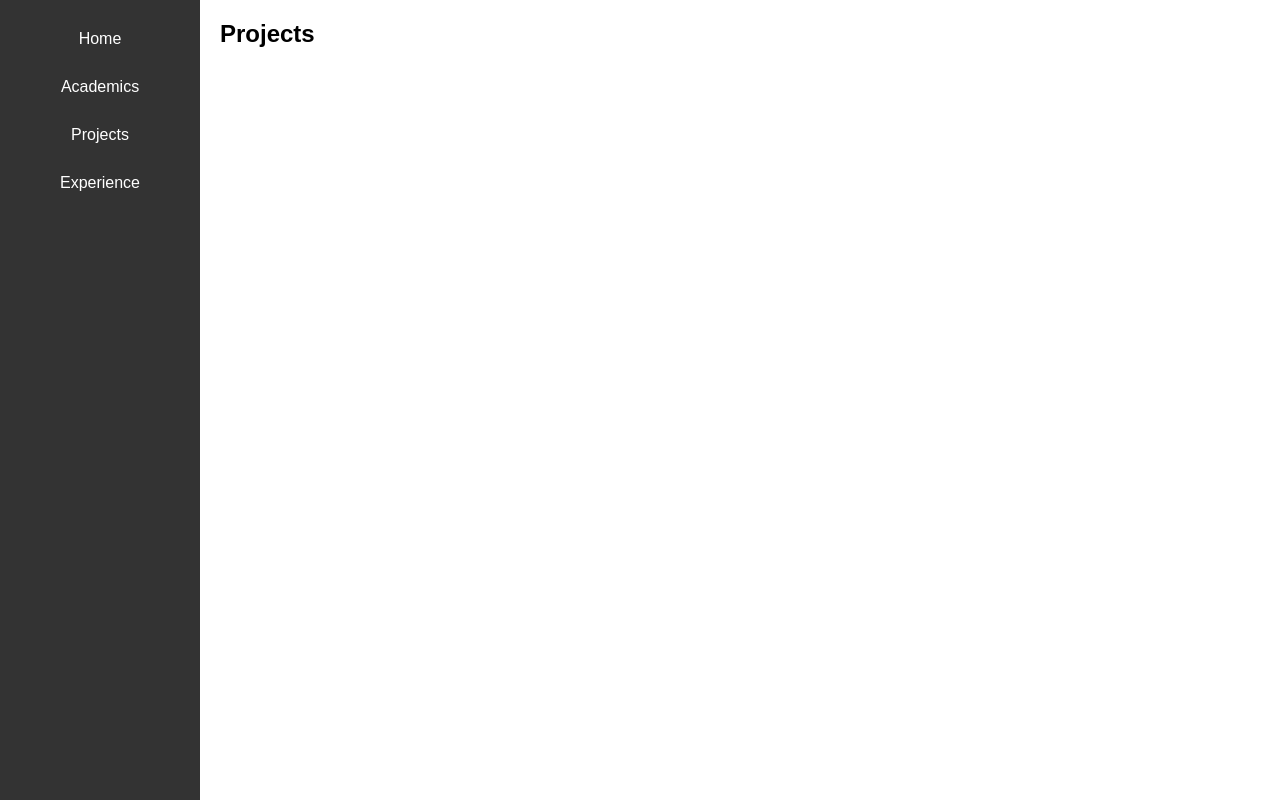
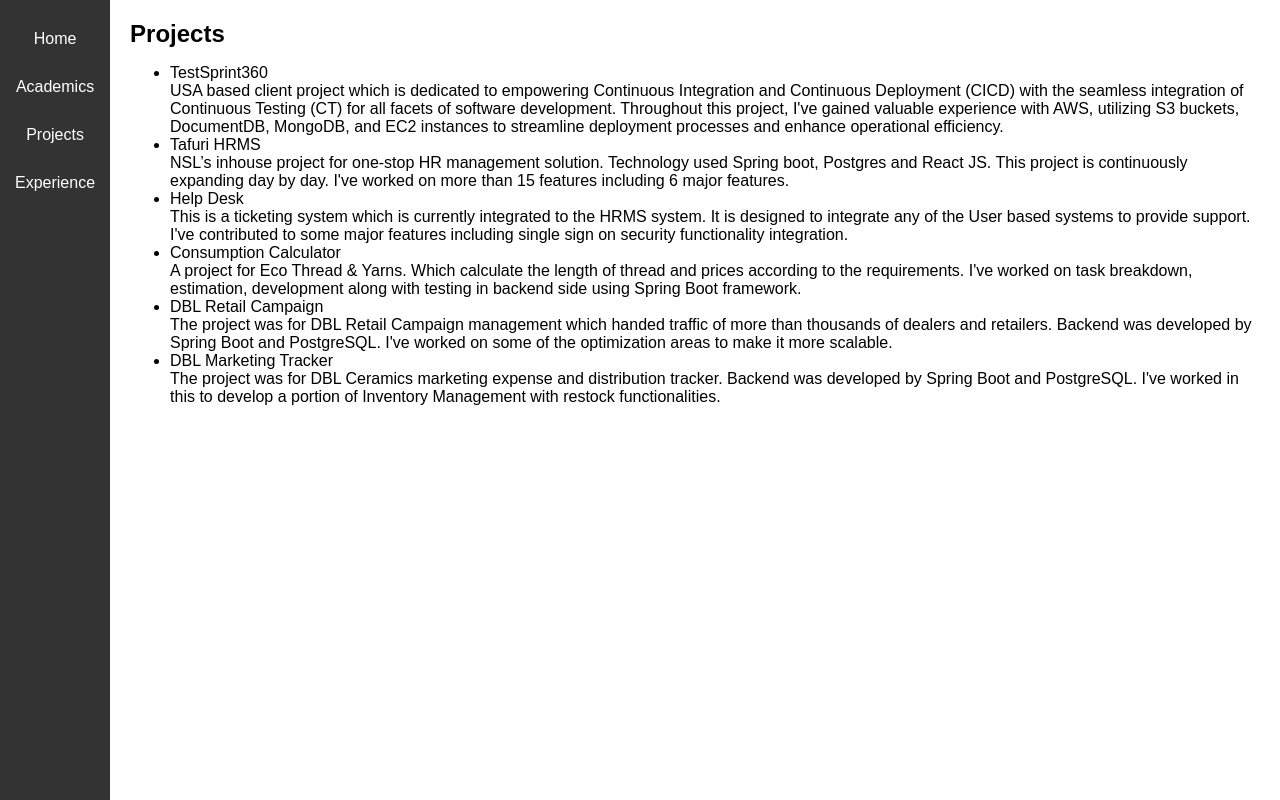
Before and after one commit to nabilah-h-s/Tidio_integration, a plain HTML site: page projects.html in a window 1280 px wide. Drawn offline with Linux system fonts and the light colour scheme.

Commit message:
data added to train ai

```diff
--- a/projects.html
+++ b/projects.html
@@ -15,6 +15,35 @@
     </div>
     <div class="content" id="content">
             <div class="name">Projects</div>
+            <ul>
+                <li>TestSprint360 </li>
+USA based client project which is dedicated to empowering Continuous Integration and Continuous
+Deployment (CICD) with the seamless integration of Continuous Testing (CT) for all facets of
+software development. Throughout this project, I've gained valuable experience with AWS, utilizing
+S3 buckets, DocumentDB, MongoDB, and EC2 instances to streamline deployment processes and
+enhance operational efficiency.
+
+<li>Tafuri HRMS  </li>
+NSL’s inhouse project for one-stop HR management solution. Technology used Spring boot,
+Postgres and React JS. This project is continuously expanding day by day. I've worked on more
+than 15 features including 6 major features.
+<li>Help Desk  </li>
+This is a ticketing system which is currently integrated to the HRMS system. It is designed to
+integrate any of the User based systems to provide support. I've contributed to some major features
+including single sign on security functionality integration.
+<li>Consumption Calculator </li>
+A project for Eco Thread & Yarns. Which calculate the length of thread and prices according to the
+requirements. I've worked on task breakdown, estimation, development along with testing in
+backend side using Spring Boot framework.
+<li>DBL Retail Campaign  </li>
+The project was for DBL Retail Campaign management which handed traffic of more than
+thousands of dealers and retailers. Backend was developed by Spring Boot and PostgreSQL. I've
+worked on some of the optimization areas to make it more scalable.
+<li>DBL Marketing Tracker  </li>
+The project was for DBL Ceramics marketing expense and distribution tracker. Backend was
+developed by Spring Boot and PostgreSQL. I've worked in this to develop a portion of Inventory
+Management with restock functionalities.
+            </ul>
     </div>
 </body>
 </html>
```
